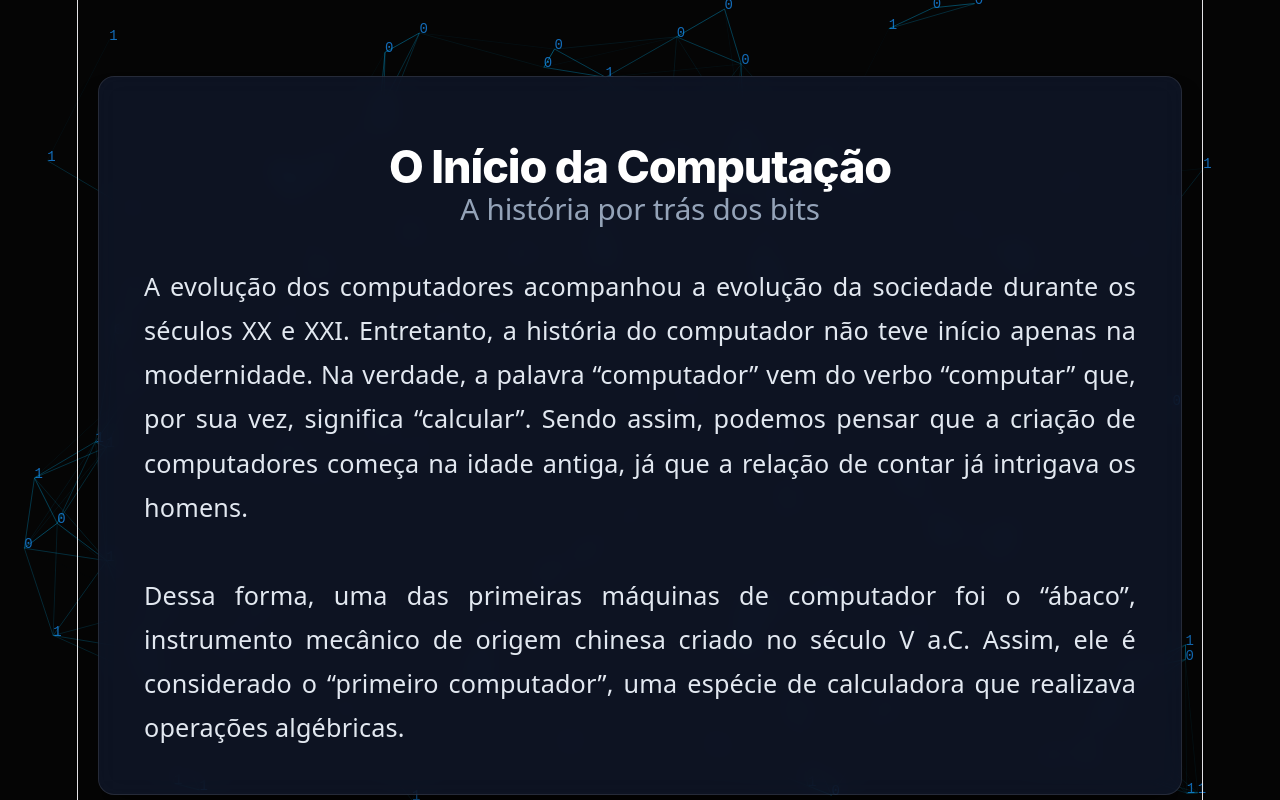
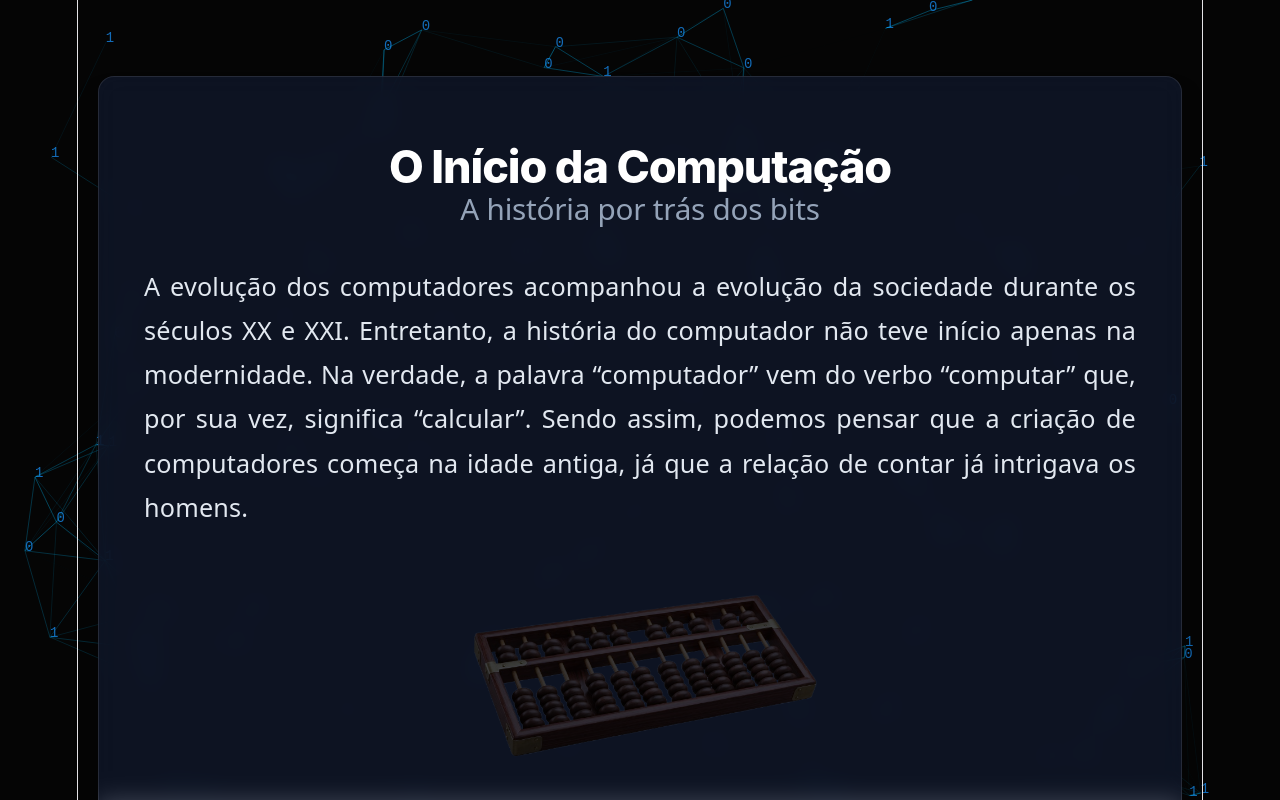
Before and after one commit to SamuelTLR/IC_2026, a React (Vite) app: page /levels/level-1 in a window 1280 px wide. Shown: the top 800 px of the page. Built offline with nearby package versions, Linux system fonts and the light colour scheme.

Commit message:
🚧Start Level-1

```diff
--- a/src/App.jsx
+++ b/src/App.jsx
@@ -4,15 +4,18 @@ import heroImg from './assets/hero.png'
 
 
 import './App.css'
-import Navbar from './components/Navbar'
-import Level1 from './levels/level-1'
+import Menu from './components/Menu.jsx'
+import Level1 from './levels/level-1/level-1.jsx'
+import Minigame1 from './levels/level-1/minigame.jsx'
+import FundoEletrico from './components/FundoEletrico.jsx'
 
 function App() {
   return (
     <BrowserRouter>
       <Routes>
-        <Route path="/" element={<Navbar />} />
+        <Route path="/" element={<Menu />} />
         <Route path="/levels/level-1" element={<Level1 />} />
+        <Route path="/levels/level-1/minigame" element={<Minigame1/>}/>
       </Routes>
     </BrowserRouter>
   )
--- a/src/components/Button.jsx
+++ b/src/components/Button.jsx
@@ -1,10 +1,11 @@
+import "./components.css"
+import React from "react";
 
-
-function Button() {
+function Button({children, onClick, variant='default'}) {
     return (
-        <div>
-
-        </div>
+        <button className={variant} onClick={onClick}>
+            {children}
+        </button>
     );
 }
 
--- a/src/components/Navbar.jsx
+++ b/src/components/Menu.jsx
@@ -1,8 +1,9 @@
 import { useNavigate, BrowserRouter, Routes, Route  } from 'react-router-dom';
-import "./Navbar.css";
+import "./Menu.css";
 import FundoEletrico from "./FundoEletrico.jsx";
+import Button from './Button.jsx';
 
-function Navbar() {
+function Menu() {
     const navigate = useNavigate();
 
     const buttonIniciar = () => {
@@ -12,7 +13,6 @@ function Navbar() {
     return (
         <>
             <FundoEletrico/>
-
             <div className="Titulo">
                 <h1>
                     Computer Bits
@@ -21,12 +21,12 @@ function Navbar() {
             </div>
 
             <div className="Botoes">
-                <div className='Iniciar' onClick={buttonIniciar}>
+                <Button onClick={buttonIniciar}>
                     Iniciar
-                </div>
+                </Button>
             </div>
         </>
     )
 }
 
-export default Navbar;
+export default Menu;
--- a/src/components/components.css
+++ b/src/components/components.css
@@ -0,0 +1,18 @@
+.default {
+    width: 400px;
+    height: 100px;
+    color: white;
+    background-color: #1784e3;
+    margin: 20px 10px;
+    border-radius: 20px;
+    border: 2px solid #fff;
+
+    text-align: center;
+    font-size: 2rem;
+
+
+    display: flex;
+    align-items: center;
+    justify-content: center;
+    cursor: pointer;
+}
--- a/src/levels/level-1.jsx
+++ /dev/null
@@ -1,29 +0,0 @@
-import FundoEletrico from "../components/FundoEletrico.jsx";
-import "./level-1.css";
-
-function Level1() {
-  return (
-    <>
-    <FundoEletrico/>
-      <main style={{ padding: '40px 20px', display: 'flex', alignItems:'flex-start' }}>
-        <div className="content-card">
-          {/* Cabeçalho destacado */}
-          <h1 className="main-title">O Início da Computação</h1>
-          <h2 className="subtitle">A história por trás dos bits</h2>
-
-          <p className="texto">
-            A evolução dos computadores acompanhou a evolução da sociedade durante os séculos XX e XXI.
-            Entretanto, a história do computador não teve início apenas na modernidade.
-            Na verdade, a palavra “computador” vem do verbo “computar” que, por sua vez, significa “calcular”.
-            Sendo assim, podemos pensar que a criação de computadores começa na idade antiga, já que a relação de contar já intrigava os homens.
-            <br /><br />
-            Dessa forma, uma das primeiras máquinas de computador foi o “ábaco”, instrumento mecânico de origem chinesa criado no século V a.C.
-            Assim, ele é considerado o “primeiro computador”, uma espécie de calculadora que realizava operações algébricas.
-          </p>
-        </div>
-      </main>
-    </>
-  );
-}
-
-export default Level1;
--- a/src/levels/level-1.css
+++ b/src/levels/level-1/level-1.css
@@ -1,5 +1,4 @@
 .content-card {
-  /* Escurecemos o azul para dar contraste real com o texto branco */
   background: rgba(15, 23, 42, 0.8);
   backdrop-filter: blur(12px);
   -webkit-backdrop-filter: blur(12px);
@@ -7,7 +6,7 @@
   border-radius: 16px;
   padding: 2.5rem;
   width: 1200px;
-  max-width: 1200px; /* Um pouco mais largo para o bloco de texto */
+  max-width: 1200px;
   width: 100%;
   box-shadow: 0 20px 25px -5px rgba(0, 0, 0, 0.5);
   margin: 2rem auto; /* Centraliza o card na tela */
@@ -22,20 +21,33 @@
   margin-bottom: 0.5rem;
 }
 
-/* Subtítulo com cor ligeiramente atenuada para criar hierarquia */
 .subtitle {
   font-size: 1.65rem;
   padding: 2px;
-  color: #94a3b8; /* Cinza azulado */
+  color: #94a3b8;
   font-weight: 400;
   margin-bottom: 2rem;
 }
 
-/* Texto formatado para leitura fluida */
+
 .texto {
   font-family: system-ui, sans-serif;
   font-size: 1.4rem;
-  line-height: 1.75; /* Espaçamento entre linhas essencial para leitura */
+  line-height: 1.75;
   color: #e2e8f0;
   text-align: justify;
 }
+
+.buttons {
+  display: flex;
+  flex-direction: row;
+  justify-content: space-between;
+  align-items: baseline;
+}
+
+.imagem {
+  display: flex;
+  align-items: center;
+  margin-bottom: 2rem;
+  justify-content: center;
+}
--- /dev/null
+++ b/src/levels/level-1/level-1.jsx
@@ -0,0 +1,68 @@
+import FundoEletrico from "../../components/FundoEletrico.jsx";
+import Button from "../../components/Button.jsx";
+import { useNavigate } from "react-router-dom";
+import "./level-1.css";
+
+function Level1() {
+  const navigate = useNavigate();
+
+  const buttonProximo = () => {
+        navigate('/levels/level-1/minigame');
+  };
+
+   const buttonVoltar = () => {
+        navigate('/');
+    };
+
+  return (
+    <>
+    <FundoEletrico/>
+      <body>
+      <main style={{ padding: '40px 20px', display: 'flex', alignItems:'flex-start' }}>
+        <div className="content-card">
+          {/* Cabeçalho destacado */}
+          <h1 className="main-title">O Início da Computação</h1>
+          <h2 className="subtitle">A história por trás dos bits</h2>
+
+          <p className="texto">
+            A evolução dos computadores acompanhou a evolução da sociedade durante os séculos XX e XXI.
+            Entretanto, a história do computador não teve início apenas na modernidade.
+            Na verdade, a palavra “computador” vem do verbo “computar” que, por sua vez, significa “calcular”.
+            Sendo assim, podemos pensar que a criação de computadores começa na idade antiga, já que a relação de contar já intrigava os homens.
+            <br /><br />
+            <div className="imagem">
+              <img src="../img/abaco.png" alt="Ábaco antigo" style={{ width: '400px', height: 'auto', mixBlendMode: 'multiply' }}/>
+            </div>
+            Sendo assim, uma das primeiras máquinas de computador foi o “ábaco”, instrumento mecânico de origem chinesa criado no século V a.C.
+            Ele é considerado o “primeiro computador”, uma "calculadora" que realizava operações algébricas.
+
+            Só foi depois de muitos anos que o primeiro computador que realizava contas automaticamente, um pouco mais parecido com a calculadora que temos hoje, porém cheio de engrenagens.
+            Pascalina, uma máquina mecânica capaz de somar e subtrair usando engrenagens, um salto conceitual decisivo construído em 1642 por Blaise Pascal.
+
+            A ideia de uma máquina programável só surgiu com Charles Babbage no século XIX. Sua Difference Engi ne (1822) e depois a ambiciosa Analytical Engine (nunca concluída) já continham conceitos impressionantes: memória, unidade aritmética e controle por cartões perfurados.
+            Mas como o computador que a gente tem hoje chegou em nossas mãos?
+            Lembre-se que os computadores de hoje são aparelhos eletrônicos que recebem, armazenam e produzem informações de maneira automática.
+            E tudo isso começou após a criação de um componente ELETRÔNICO.
+
+          </p>
+
+          <div className="buttons">
+            <Button onClick={buttonVoltar}>
+              Voltar
+            </Button>
+            <Button onClick={buttonProximo}>
+              Próximo
+            </Button>
+          </div>
+
+
+        </div>
+
+
+      </main>
+      </body>
+    </>
+  );
+}
+
+export default Level1;
--- /dev/null
+++ b/src/levels/level-1/minigame.jsx
@@ -0,0 +1,13 @@
+import FundoEletrico from "../../components/FundoEletrico";
+
+
+function Minigame1() {
+    return(
+        <>
+         <FundoEletrico/>
+
+        </>
+    )
+}
+
+export default Minigame1;
```
Also changed, not shown: img/abaco.png (added), src/components/Menu.css (renamed from src/components/Navbar.css), src/levels/level-2/level-2.jsx (added).
